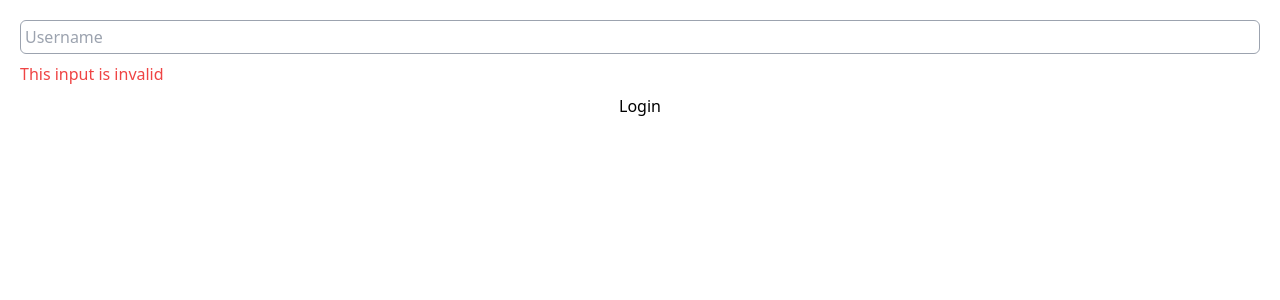
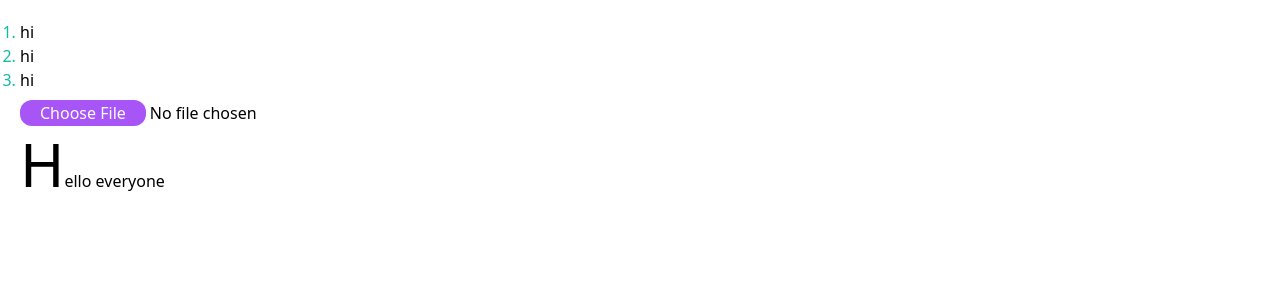
Before and after one commit to jiwoon-code/carrot-market, a Next.js app: page / in a window 1280 px wide. Shown: the top 300 px of the page. Built offline with nearby package versions, Linux system fonts and the light colour scheme.

Commit message:
more modifiers

```diff
--- a/src/pages/index.tsx
+++ b/src/pages/index.tsx
@@ -2,24 +2,20 @@ import type { NextPage } from "next";
 
 const Home: NextPage = () => {
   return (
-    <form className="flex flex-col space-y-2  p-5 ">
+    <div className="flex flex-col space-y-2  p-5 ">
+      <ul className="list-decimal marker:text-teal-500">
+        <li>hi</li>
+        <li>hi</li>
+        <li>hi</li>
+      </ul>
       <input
-        type="text"
-        required
-        placeholder="Username"
-        className="border p-1 peer border-gray-400 rounded-md "
+        type="file"
+        className="file:hover:text-purple-500 file:hover:bg-white file:hover:border-purple-500 file:hover:border file:transition-colors file:cursor-pointer file:border-0 file:rounded-xl file:px-5 file:text-white file:bg-purple-500"
       />
-      <span className="hidden peer-invalid:block peer-invalid:text-red-500">
-        This input is invalid
-      </span>
-      <span className="hidden peer-valid:block peer-valid:text-teal-500">
-        Awesome username
-      </span>
-      <span className="hidden peer-hover:block peer-hover:text-amber-500">
-        Hello
-      </span>
-      <input type="submit" value="Login" className="bg-white" />
-    </form>
+      <p className="first-letter:text-6xl first-letter:hover:text-purple-400">
+        Hello everyone
+      </p>
+    </div>
   );
 };
 export default Home;
```
